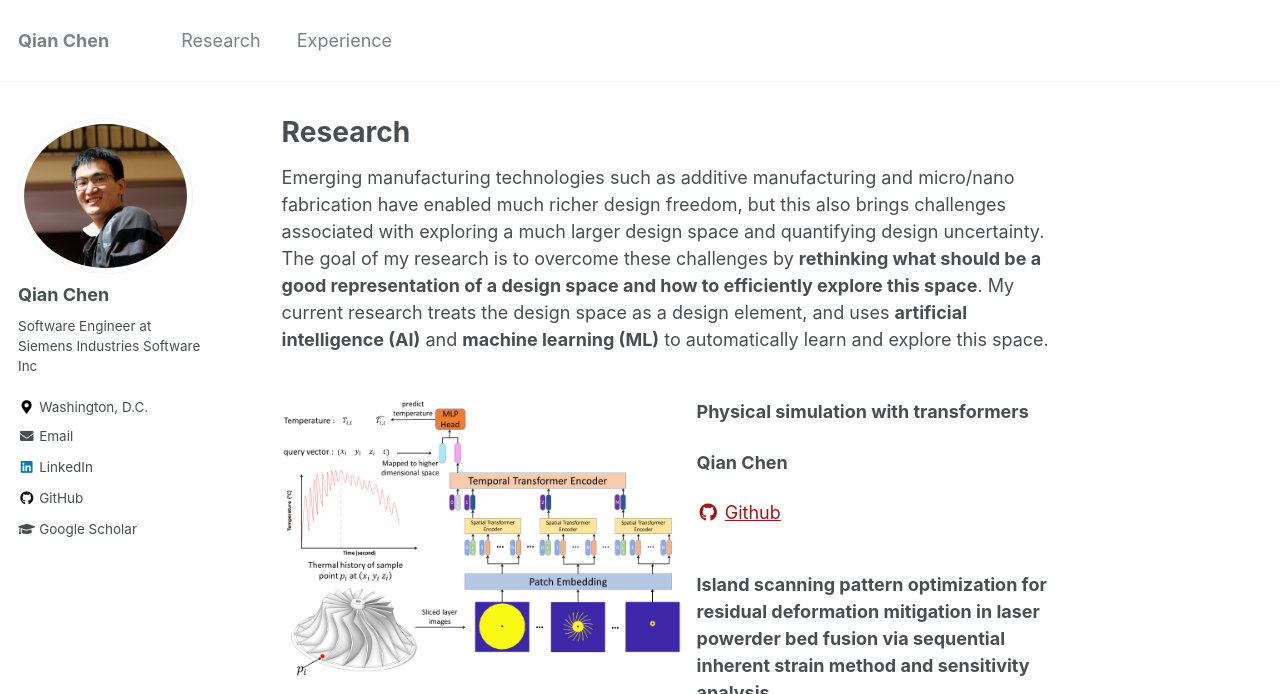
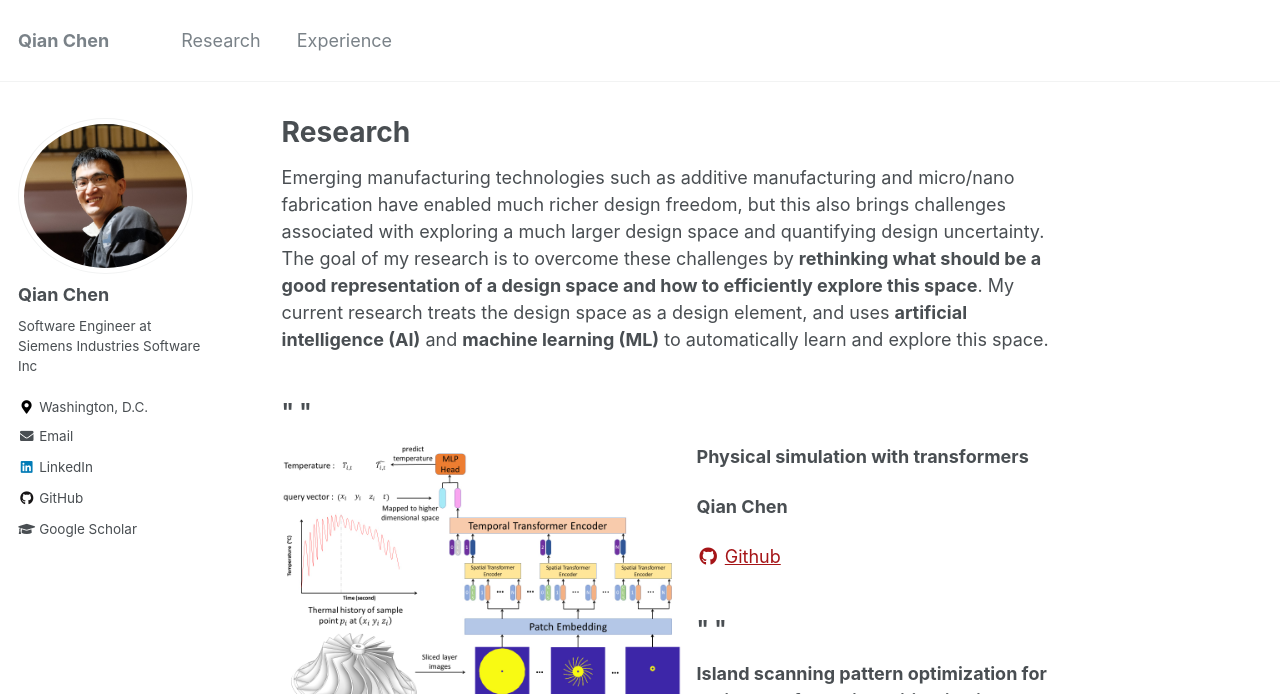
Before and after one commit to ChenQian9104/ChenQian9104.github.io, a Jekyll site: the page built from _pages/research.md, in a window 1280 px wide and 1241 px high, cut to the strip 0-694 px from the top of the window. Built offline with Jekyll 4.4.1, drawn with Linux system fonts in a browser that asks for light colours.

Commit message:
add publications

```diff
--- a/_includes/archive-single.html
+++ b/_includes/archive-single.html
@@ -26,7 +26,7 @@
       </div>
     {% endif %}
 
-    <h2 class="archive__item-title" itemprop="headline"></h2>
+    <h2 class="archive__item-title" itemprop="headline">"           "</h2>
 
     {% if post.read_time %}
       <p class="page__meta"><i class="fa fa-clock-o" aria-hidden="true"></i> {% include read-time.html %}</p>
```
